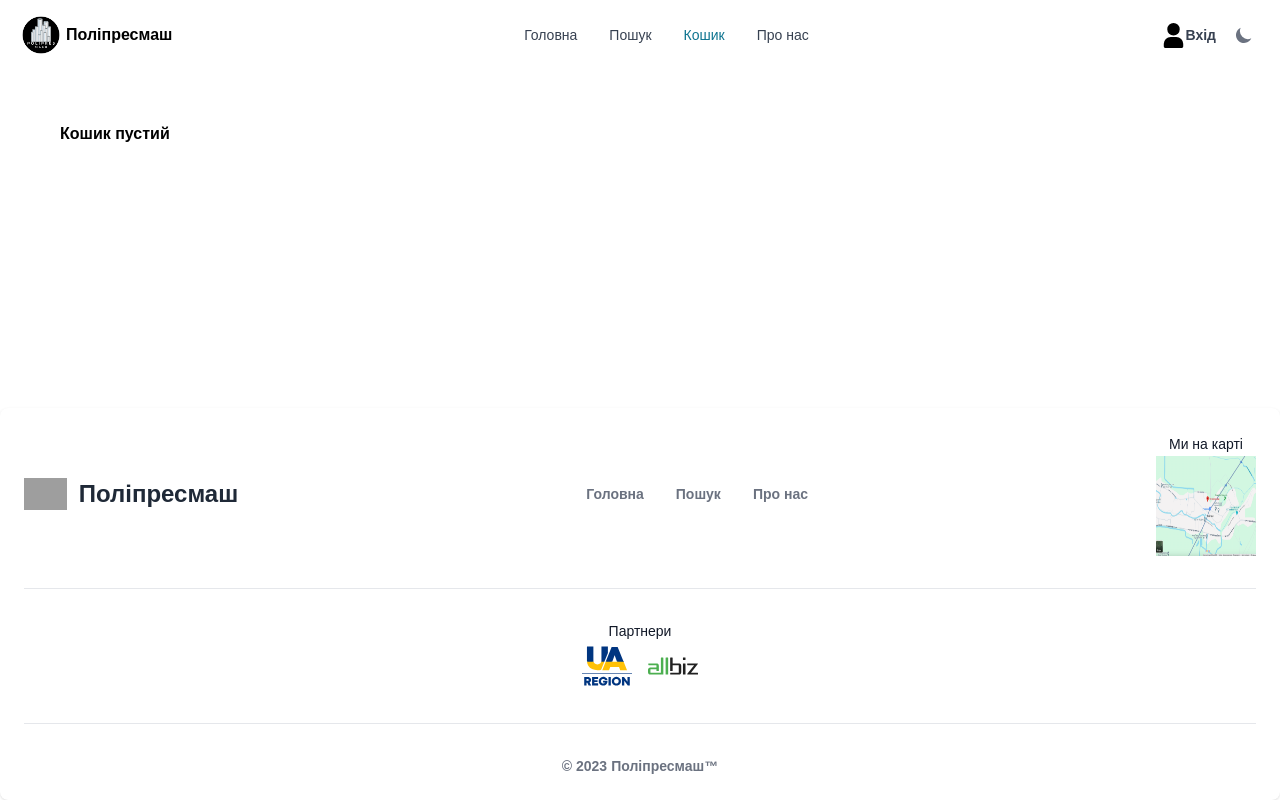
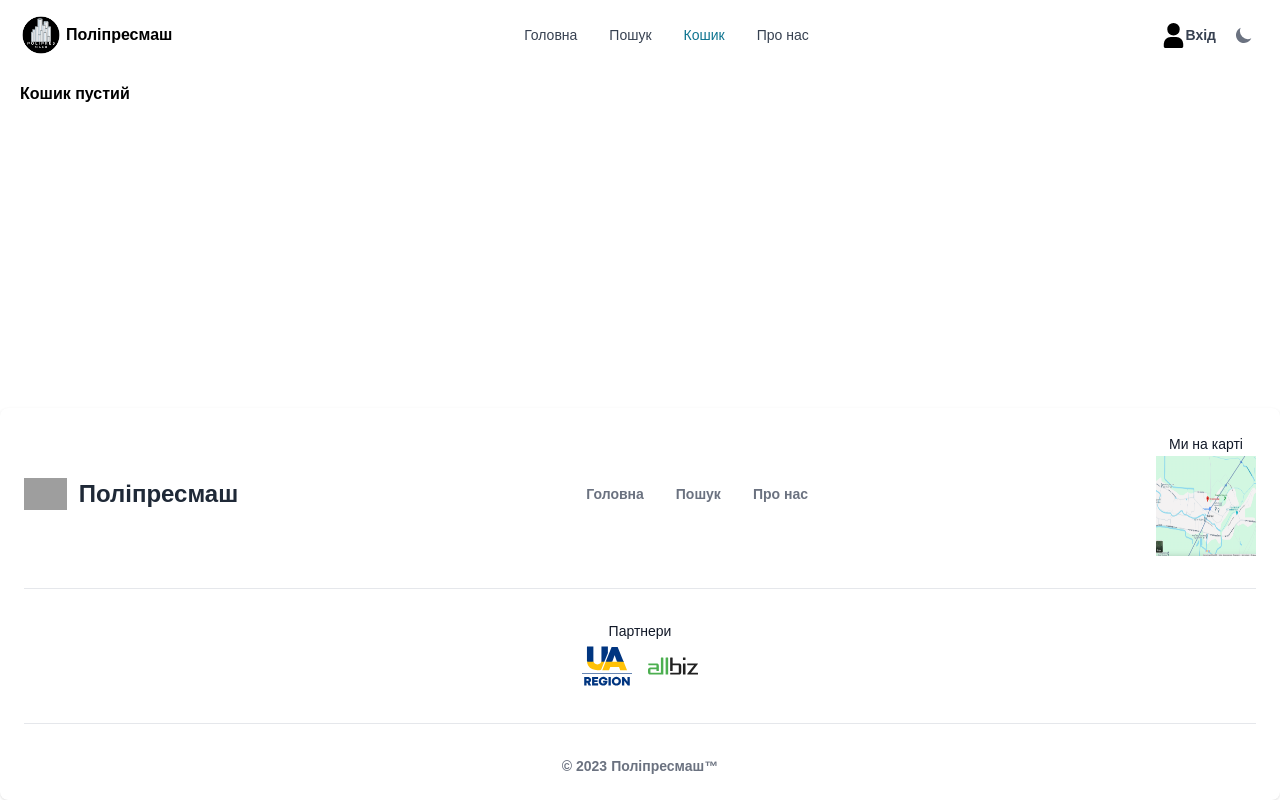
Before and after one commit to zoriana-melnyk/pipes, a Next.js app: page /cart in a window 1280 px wide. Built offline with nearby package versions, Linux system fonts and the light colour scheme; grey boxes are pictures that could not be loaded; a web font is replaced by a local one.

Commit message:
feat: product description set nax width & cart container items aligment

```diff
--- a/src/app/components/ProductCard.js
+++ b/src/app/components/ProductCard.js
@@ -21,7 +21,7 @@ function ProductCard({ product, actions, isSelected }) {
       <h5 className="text-2xl font-bold tracking-tight text-gray-900 dark:text-white">
         {title}
       </h5>
-      <p className="font-normal text-gray-700 dark:text-gray-400">
+      <p className="max-w-xs font-normal text-gray-700 dark:text-gray-400">
         {description}
       </p>
       <div className="items-center justify-center space-y-4 sm:flex sm:space-y-0 sm:space-x-4 rtl:space-x-reverse">
--- a/src/app/containers/CartContainer.js
+++ b/src/app/containers/CartContainer.js
@@ -13,7 +13,7 @@ function CartContainer() {
   };
 
   return (
-    <div className="m-10">
+    <div className="flex flex-wrap gap-5">
       {selectedProducts.length ? (
         selectedProducts.map((product) => {
           return (
```
